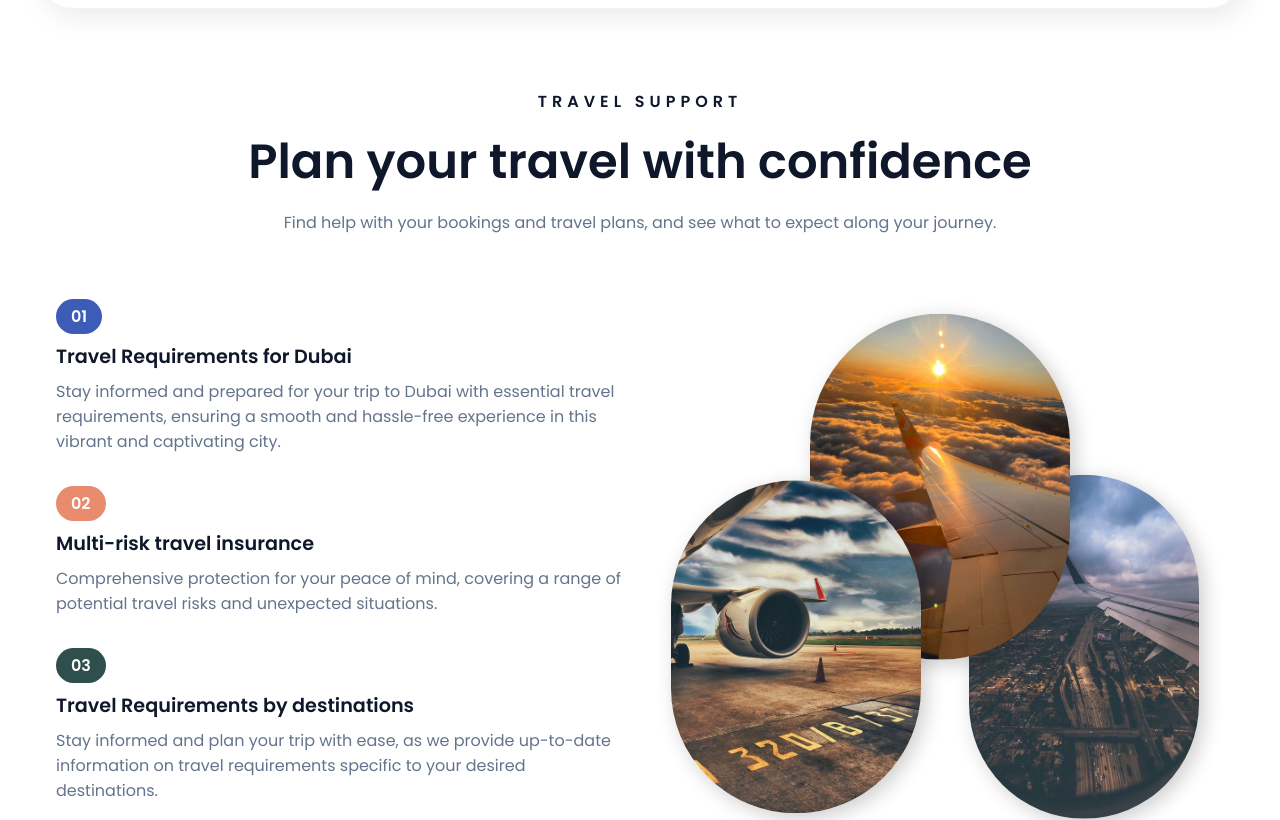
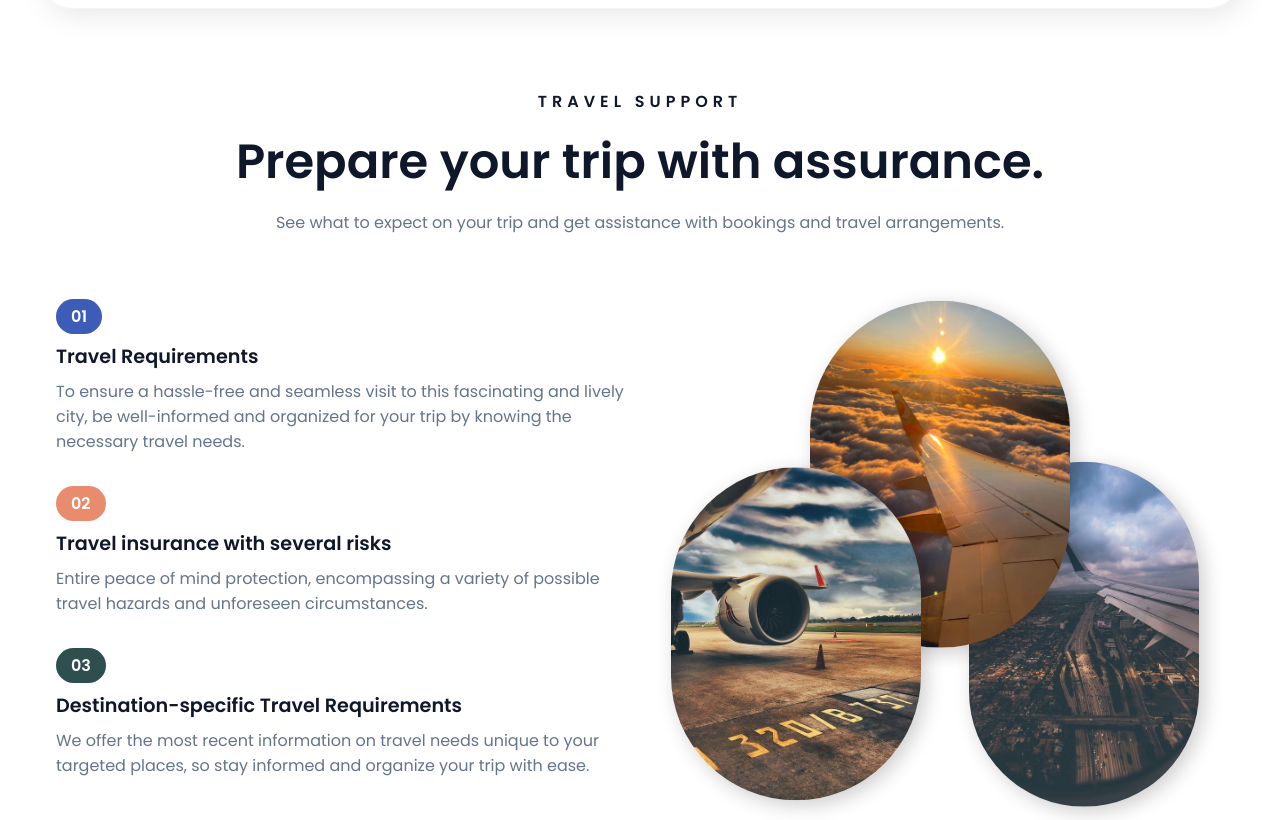
Before and after one commit to Megamind0407/SkyEase, a React (Create React App) app: page / in a window 1280 px wide. Shown: the part 1160-1980 px from the top of the page. Built offline with nearby package versions, Linux system fonts and the light colour scheme.

Commit message:
update content

```diff
--- a/src/PlanSection.js
+++ b/src/PlanSection.js
@@ -7,26 +7,26 @@ function PlanSection() {
     return (
         <section className="section__container plan__container">
             <p className="subheader">TRAVEL SUPPORT</p>
-            <h2 className="section__header">Plan your travel with confidence</h2>
+            <h2 className="section__header">Prepare your trip with assurance.</h2>
             <p className="description">
-                Find help with your bookings and travel plans, and see what to expect along your journey.
+                See what to expect on your trip and get assistance with bookings and travel arrangements.
             </p>
             <div className="plan__grid">
                 <div className="plan__content">
                     <span className="number">01</span>
-                    <h4>Travel Requirements for Dubai</h4>
+                    <h4>Travel Requirements</h4>
                     <p>
-                        Stay informed and prepared for your trip to Dubai with essential travel requirements, ensuring a smooth and hassle-free experience in this vibrant and captivating city.
+                        To ensure a hassle-free and seamless visit to this fascinating and lively city, be well-informed and organized for your trip by knowing the necessary travel needs.
                     </p>
                     <span className="number">02</span>
-                    <h4>Multi-risk travel insurance</h4>
+                    <h4>Travel insurance with several risks</h4>
                     <p>
-                        Comprehensive protection for your peace of mind, covering a range of potential travel risks and unexpected situations.
+                        Entire peace of mind protection, encompassing a variety of possible travel hazards and unforeseen circumstances.
                     </p>
                     <span className="number">03</span>
-                    <h4>Travel Requirements by destinations</h4>
+                    <h4>Destination-specific Travel Requirements</h4>
                     <p>
-                        Stay informed and plan your trip with ease, as we provide up-to-date information on travel requirements specific to your desired destinations.
+                        We offer the most recent information on travel needs unique to your targeted places, so stay informed and organize your trip with ease.
                     </p>
                 </div>
                 <div className="plan__image">
```
